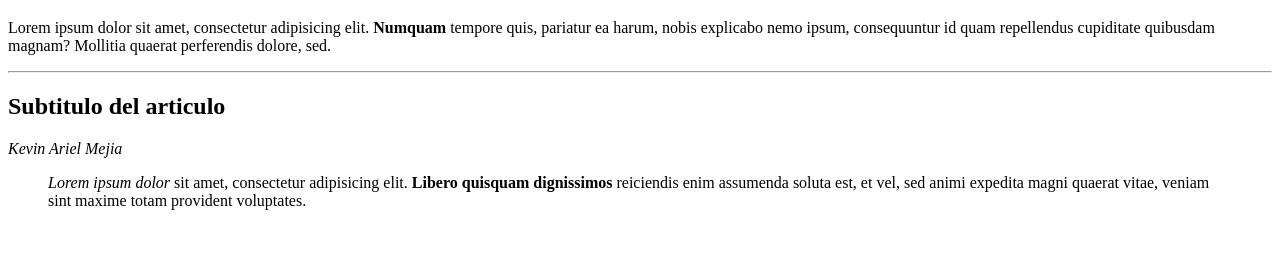
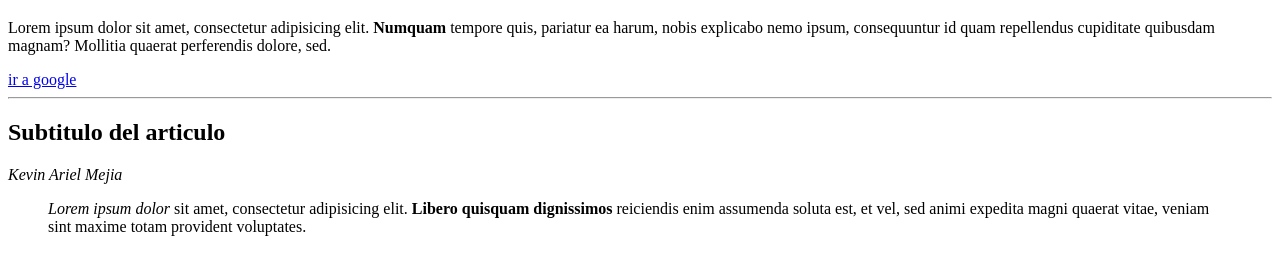
Before and after one commit to ArielMejia/cursoHTML, a plain HTML site: page index.html in a window 1280 px wide. Shown: the part 61-336 px from the top of the page. Drawn offline with Linux system fonts and the light colour scheme.

Commit message:
archivos externos  y favicon

```diff
--- a/index.html
+++ b/index.html
@@ -3,11 +3,15 @@
 	<head>
 		<title>Reforzando HTML</title>
 		<meta charset="utf-8">
+		<!--<link rel="stylesheet" href="">--> <!--Enlazar un archivo css-->
+		<link rel="shortcut icon" type="image/x-icon" href="imagenes/favicon.ico">
 	</head>
 	<body>
+		<!--<script src="archivo.js"></script>--> <!--Enlazar un archivo de javascript-->
 		<h1>Reforzando HTML</h1>
 
 		<p>Lorem ipsum dolor sit amet, consectetur adipisicing elit. <b>Numquam</b> tempore quis, pariatur ea harum, nobis explicabo nemo ipsum, consequuntur id quam repellendus cupiditate quibusdam magnam? Mollitia quaerat perferendis dolore, sed.</p>
+		<a target="_blank" href="https://www.google.com">ir a google</a>
 		<hr/>
 
 		<h2>Subtitulo del articulo</h2>
```
Also changed, not shown: imagenes/favicon.ico (added).
